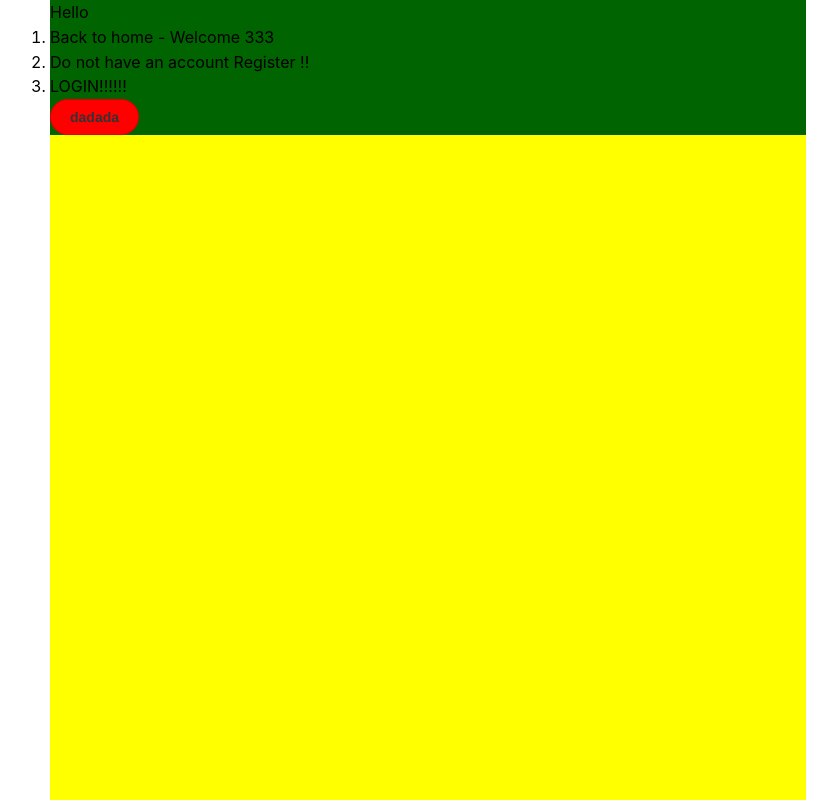
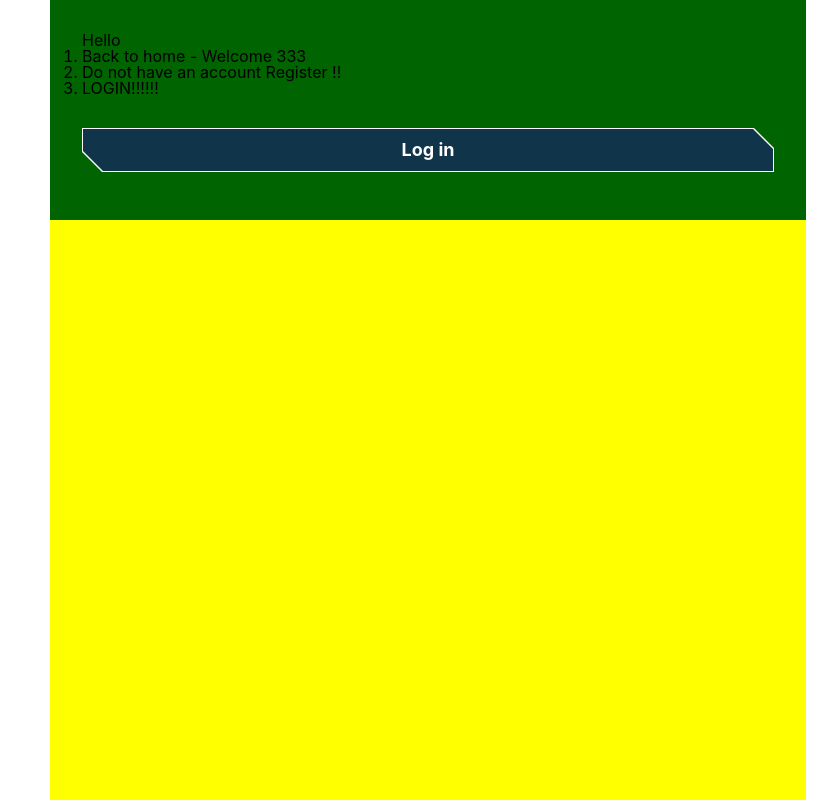
Before and after one commit to pipiskal/tennis-app-pwa, a React (Vite) app: page /login in a window 1280 px wide. Shown: the whole page, without its empty margins (212-1049 px from the left). Built offline with nearby package versions, Linux system fonts and the light colour scheme.

Commit message:
Implemented first basic draft of button with mantine

```diff
--- a/src/components/Button/Button.tsx
+++ b/src/components/Button/Button.tsx
@@ -1,4 +1,4 @@
-import React from "react";
+import { Button } from "@mantine/core";
 
 import "./button.css";
 
@@ -16,26 +16,6 @@ export interface ButtonProps {
 }
 
 /** Primary UI component for user interaction */
-export const Button = ({
-  primary = false,
-  size = "medium",
-  backgroundColor,
-  label,
-  ...props
-}: ButtonProps) => {
-  const mode = primary
-    ? "storybook-button--primary"
-    : "storybook-button--secondary";
-  return (
-    <button
-      type="button"
-      className={["storybook-button", `storybook-button--${size}`, mode].join(
-        " "
-      )}
-      style={{ backgroundColor }}
-      {...props}
-    >
-      {label}
-    </button>
-  );
+export const MyButton = ({ label }: ButtonProps) => {
+  return <Button variant="primary">{label}</Button>;
 };
--- a/src/components/Button/button.css
+++ b/src/components/Button/button.css
@@ -1,32 +1,56 @@
-.storybook-button {
-  display: inline-block;
+.login-button {
+  position: relative;
+  background-color: white;
+  color: white;
+  font-weight: bold;
+  font-size: 18px;
+  padding: 12px 32px;
+  border: none;
   cursor: pointer;
-  border: 0;
-  border-radius: 3em;
-  font-weight: 700;
-  line-height: 1;
-  font-family: "Nunito Sans", "Helvetica Neue", Helvetica, Arial, sans-serif;
+  clip-path: polygon(
+    0 0,
+    /* top-left */ calc(100% - 20px) 0,
+    /* top-right before cut */ 100% 20px,
+    /* cut corner */ 100% 100%,
+    /* bottom-right */ 20px 100%,
+    /* bottom-left after cut */ 0 calc(100% - 20px) /* cut corner */
+  );
+  z-index: 1;
 }
-.storybook-button--primary {
-  /* background-color: #555ab9; */
-  color: white;
+
+.login-button::before {
+  content: "";
+  position: absolute;
+  inset: 3px;
+  background-color: var(--colors-primary-90);
+  clip-path: polygon(
+    0 0,
+    /* top-left */ calc(100% - 20px) 0,
+    /* top-right before cut */ 100% 20px,
+    /* cut corner */ 100% 100%,
+    /* bottom-right */ 20px 100%,
+    /* bottom-left after cut */ 0 calc(100% - 20px) /* cut corner */
+  );
+  margin: -2px;
+  z-index: -1;
 }
-.storybook-button--secondary {
-  box-shadow: rgba(0, 0, 0, 0.15) 0px 0px 0px 1px inset;
-  /* background-color: transparent; */
-  color: #333;
 
-  background-color: var(--colors-red);
+.login-button-primary {
+  position: relative;
+  background-color: yellow;
+  color: black;
+  font-weight: bold;
+  font-size: 18px;
+  padding: 12px 32px;
+  border: none;
+  cursor: pointer;
+  clip-path: polygon(
+    0 0,
+    /* top-left */ calc(100% - 20px) 0,
+    /* top-right before cut */ 100% 20px,
+    /* cut corner */ 100% 100%,
+    /* bottom-right */ 20px 100%,
+    /* bottom-left after cut */ 0 calc(100% - 20px) /* cut corner */
+  );
+  z-index: 1;
 }
-.storybook-button--small {
-  padding: 10px 16px;
-  font-size: 12px;
-}
-.storybook-button--medium {
-  padding: 11px 20px;
-  font-size: 14px;
-}
-.storybook-button--large {
-  padding: 12px 24px;
-  font-size: 16px;
-}
--- a/src/features/Auth/Login/Login.tsx
+++ b/src/features/Auth/Login/Login.tsx
@@ -1,11 +1,15 @@
 import { useNavigate } from "react-router";
-import { Button } from "../../../components/Button/Button";
+import { MyButton } from "../../../components/Button/Button";
 
 const Login = () => {
   const navigate = useNavigate();
 
   return (
-    <div>
+    <div
+      style={{
+        padding: 32,
+      }}
+    >
       <ol>
         <p>Hello</p>
         <li onClick={() => navigate("/")}>Back to home - Welcome 333</li>
@@ -16,8 +20,15 @@ const Login = () => {
 
         <li onClick={() => navigate("/dashboard")}>LOGIN!!!!!!</li>
       </ol>
+      <br />
 
-      <Button label={"dadada"} onClick={() => console.log("dadada")} />
+      <br />
+
+      <MyButton label={"Log in"} onClick={() => console.log("dadada")} />
+
+      <br />
+
+      <br />
     </div>
   );
 };
--- a/src/main.tsx
+++ b/src/main.tsx
@@ -16,13 +16,64 @@ import Notifications from "./features/Application/Notifications/Notifications";
 import Notification from "./features/Application/Notifications/Notification/Notification";
 import BaseLayout from "./components/Layouts/BaseLayout/BaseLayout";
 import "@mantine/core/styles.css";
+import { MantineProvider, colorsTuple, createTheme } from "@mantine/core";
+// import NotificationsRoute from "./routes/notifications";
+import buttonStyles from "./styles/MantineComponents/Button.module.css";
 
-import { MantineProvider } from "@mantine/core";
-// import NotificationsRoute from "./routes/notifications";
+const theme = createTheme({
+  colors: {
+    customPink: colorsTuple("#FFC0CB"),
+    primary: [
+      "#E7EBED",
+      "#CFD6DB",
+      "#B7C2C9",
+      "#9FAEB7",
+      "#8799A4",
+      "#708592",
+      "#587180",
+      "#2B485A",
+      "#10344A",
+      "#092535",
+    ],
+    secondary: [
+      "#FEFFF0",
+      "#FDFFE2",
+      "#FBFED3",
+      "#FAFEC4",
+      "#F9FEB5",
+      "#F8FEA7",
+      "#F7FE98",
+      "#F5FD89",
+      "#F4FD7B",
+      "#F3FD6C",
+    ],
+    text: [
+      "#FFFFFF",
+      "#EAEAEB",
+      "#D4D5D7",
+      "#BFC1C3",
+      "#A9ACAF",
+      "#93979B",
+      "#7E8288",
+      "#696D74",
+      "#535960",
+      "#3E444C",
+      "#282F38",
+    ],
+  },
+  components: {
+    Button: {
+      classNames: buttonStyles,
+      defaultProps: {
+        color: "primary",
+      },
+    },
+  },
+});
 
 createRoot(document.getElementById("root")!).render(
   <StrictMode>
-    <MantineProvider>
+    <MantineProvider theme={theme} defaultColorScheme="light">
       <BrowserRouter>
         <Routes>
           <Route element={<BaseLayout />}>
--- /dev/null
+++ b/src/styles/MantineComponents/Button.module.css
@@ -0,0 +1,49 @@
+.root {
+  position: relative;
+  background-color: white;
+  color: white;
+  font-weight: bold;
+  font-size: 18px;
+  width: 100%;
+  padding: 6px 32px;
+  height: 44px;
+  border: none;
+  cursor: pointer;
+  border-radius: 0;
+  clip-path: var(--edge-corners);
+  z-index: 1;
+}
+
+.root:active {
+  /* transform: translateY(10px);
+  will-change: transform; */
+}
+
+.root::after {
+  content: "";
+  position: absolute;
+  inset: 3px;
+  background-color: var(--colors-primary-90);
+  clip-path: var(--edge-corners);
+  margin: -2px;
+  z-index: -1;
+}
+
+/* Primary variant */
+.root[data-variant="primary"]:hover::after {
+  background-color: var(--colors-primary-80);
+}
+
+.root[data-variant="primary"]:hover {
+  background-color: white;
+}
+
+/* Secondary variant */
+.root[data-variant="secondary"] {
+  background-color: yellow;
+  color: var(--colors-primary-90);
+}
+
+.root[data-variant="secondary"]::after {
+  background-color: transparent;
+}
--- a/src/styles/globals.css
+++ b/src/styles/globals.css
@@ -3,10 +3,54 @@
   box-sizing: border-box;
   padding: 0;
   margin: 0;
+  line-height: 1;
 }
 
 :root {
-  --colors-red: red;
+  /* Primary color */
+  --colors-primary-10: var(--mantine-color-primary-0);
+  --colors-primary-20: var(--mantine-color-primary-1);
+  --colors-primary-30: var(--mantine-color-primary-2);
+  --colors-primary-40: var(--mantine-color-primary-3);
+  --colors-primary-50: var(--mantine-color-primary-4);
+  --colors-primary-60: var(--mantine-color-primary-5);
+  --colors-primary-70: var(--mantine-color-primary-6);
+  --colors-primary-80: var(--mantine-color-primary-7);
+  --colors-primary-90: var(--mantine-color-primary-8);
+  --colors-primary-100: var(--mantine-color-primary-9);
+
+  /* Secondary color */
+  --colors-secondary-10: var(--mantine-color-secondary-0);
+  --colors-secondary-20: var(--mantine-color-secondary-1);
+  --colors-secondary-30: var(--mantine-color-secondary-2);
+  --colors-secondary-40: var(--mantine-color-secondary-3);
+  --colors-secondary-50: var(--mantine-color-secondary-4);
+  --colors-secondary-60: var(--mantine-color-secondary-5);
+  --colors-secondary-70: var(--mantine-color-secondary-6);
+  --colors-secondary-80: var(--mantine-color-secondary-7);
+  --colors-secondary-90: var(--mantine-color-secondary-8);
+  --colors-secondary-100: var(--mantine-color-secondary-9);
+
+  /* Text colors */
+  --colors-text-10: var(--mantine-color-text-0);
+  --colors-text-20: var(--mantine-color-text-1);
+  --colors-text-30: var(--mantine-color-text-2);
+  --colors-text-40: var(--mantine-color-text-3);
+  --colors-text-50: var(--mantine-color-text-4);
+  --colors-text-60: var(--mantine-color-text-5);
+  --colors-text-70: var(--mantine-color-text-6);
+  --colors-text-80: var(--mantine-color-text-7);
+  --colors-text-90: var(--mantine-color-text-8);
+  --colors-text-100: var(--mantine-color-text-9);
+
+  --edge-corners: polygon(
+    0 0,
+    /* top-left */ calc(100% - 20px) 0,
+    /* top-right before cut */ 100% 20px,
+    /* cut corner */ 100% 100%,
+    /* bottom-right */ 20px 100%,
+    /* bottom-left after cut */ 0 calc(100% - 20px) /* cut corner */
+  );
 
   /* font-synthesis: none; */
   text-rendering: optimizeLegibility;
```
Also changed, not shown: 1 other file (tests, documents, lock files or other folders).
